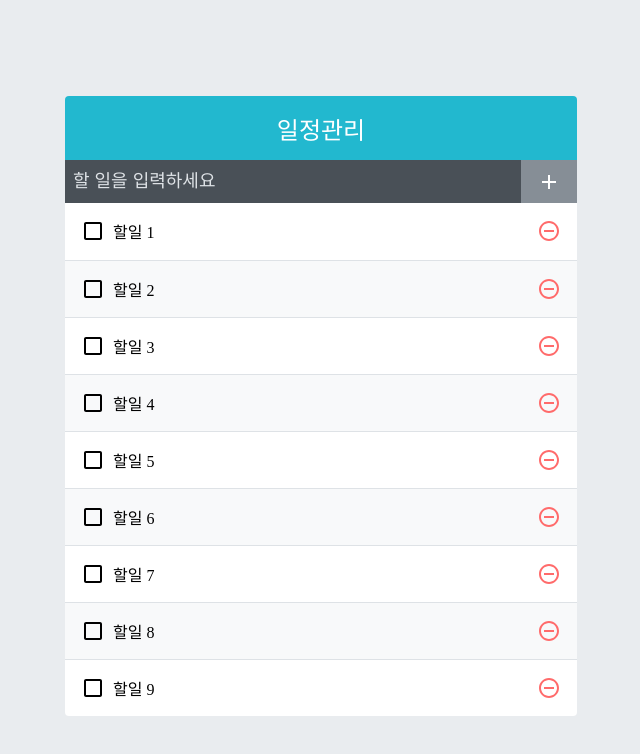
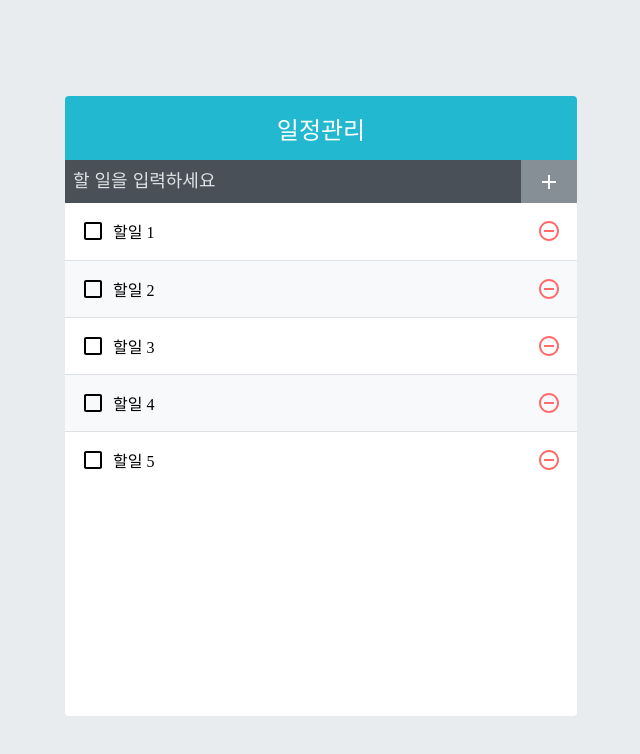
Before and after one commit to rival6821/react-study-book, a React (Create React App) app in the folder todo-app/: page / in a window 1280 px wide. Shown: the top 754 px of the page, without its empty margins (319-959 px from the left). Built offline with nearby package versions, Linux system fonts and the light colour scheme.

Commit message:
반복 갯수 수정

```diff
--- a/todo-app/src/App.js
+++ b/todo-app/src/App.js
@@ -5,7 +5,7 @@ import TodoList from './components/TodoList';
 
 function createBulkTodos() {
   const array = [];
-  for (let i = 1; i <= 2500; i++) {
+  for (let i = 1; i <= 5; i++) {
     array.push({
       id: i,
       text: `할일 ${i}`,
@@ -33,7 +33,7 @@ function todoReducer(todos, action) {
 const App = () => {
   const [todos, dispatch] = useReducer(todoReducer, undefined, createBulkTodos);
 
-  const nextId = useRef(2501);
+  const nextId = useRef(6);
 
   const onInsert = useCallback(text => {
     const todo = {
```
